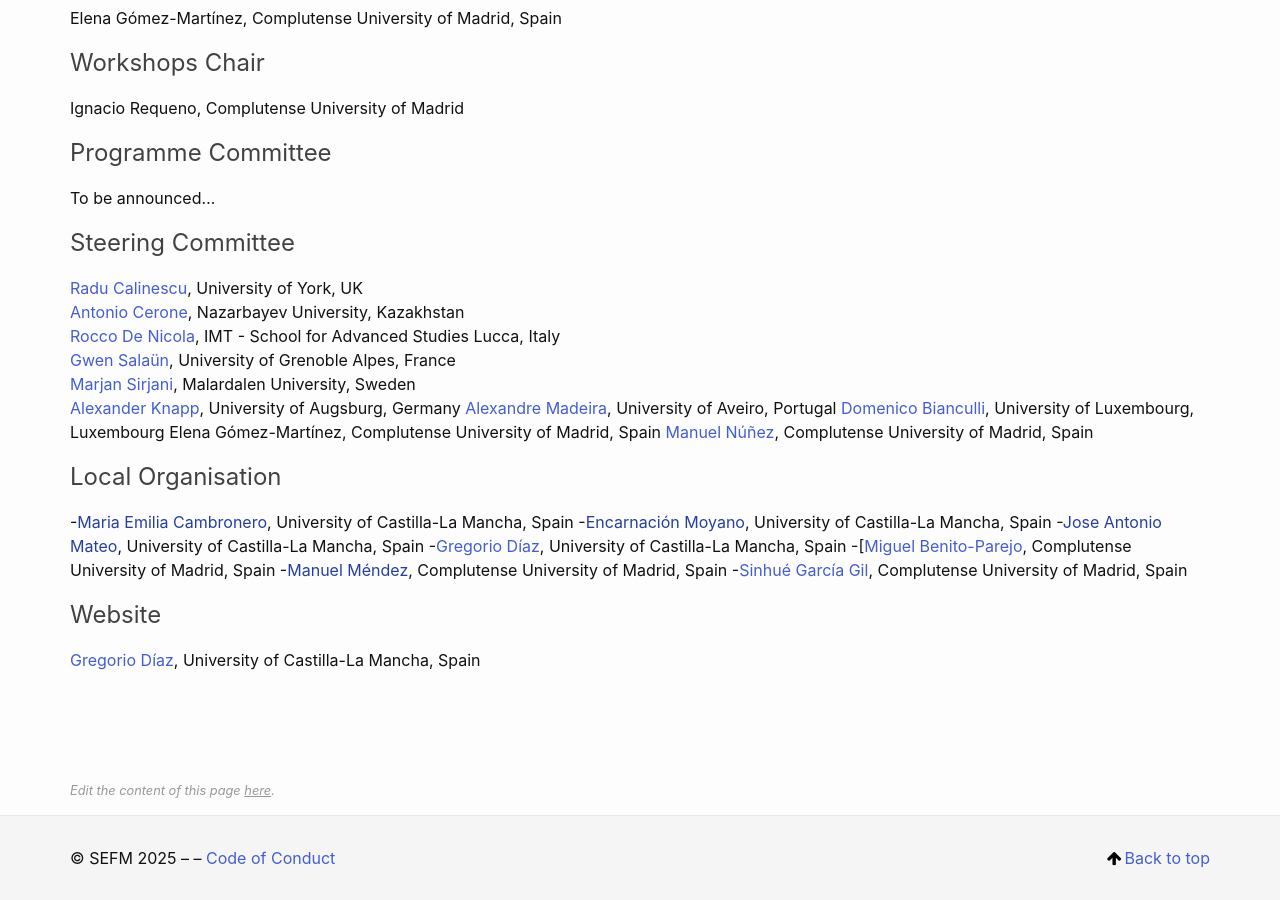
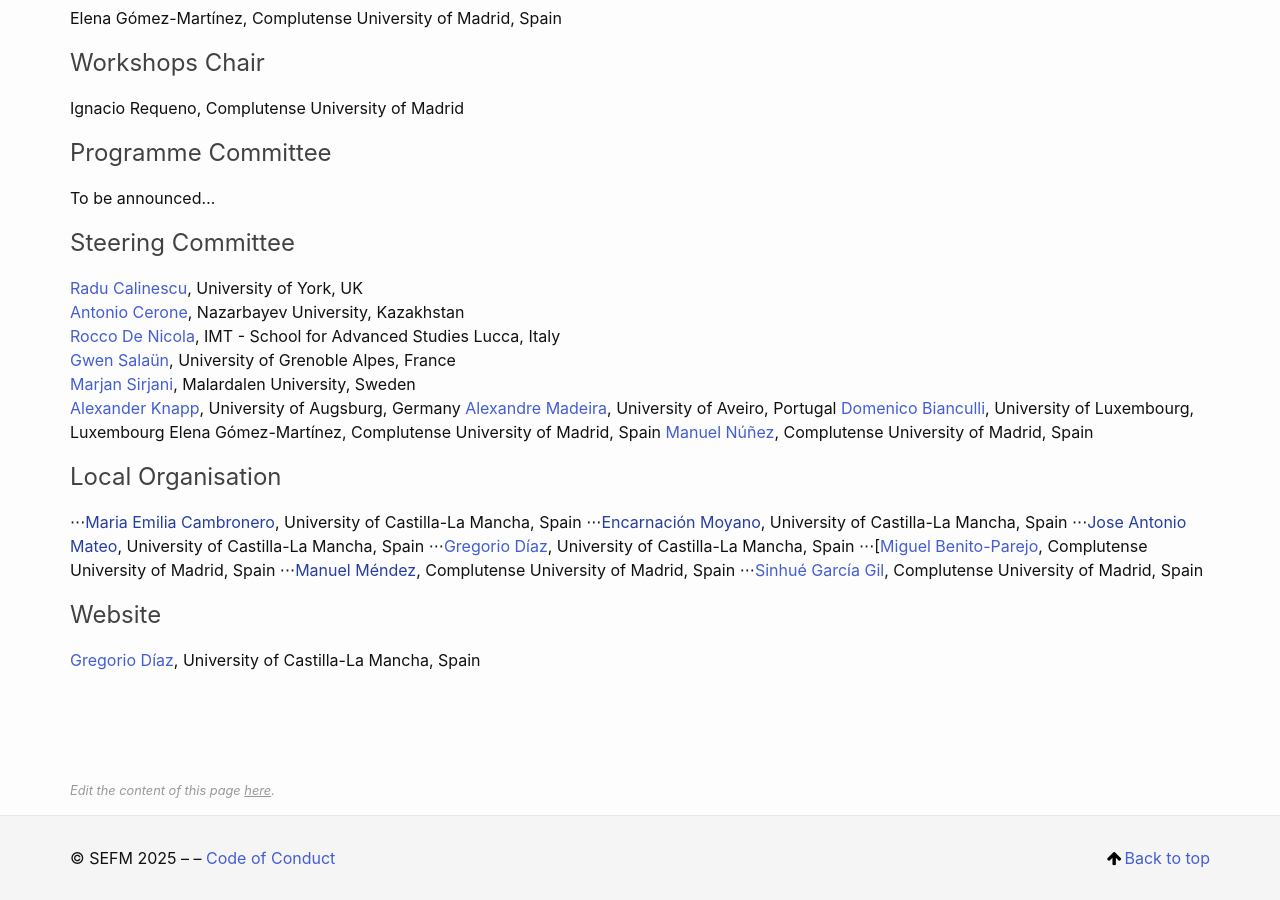
Before and after one commit to sefm-conference/2025, a Jekyll site: the page built from _pages/committees.md, in a window 1280 px wide and 900 px high, scrolled down 990 px. Built offline with Jekyll 4.4.1, drawn with Linux system fonts in a browser that asks for light colours.

```diff
--- a/_pages/committees.md
+++ b/_pages/committees.md
@@ -34,13 +34,13 @@ Elena Gómez-Martínez, Complutense University of Madrid, Spain
 [Manuel Núñez](https://antares.sip.ucm.es/manolo/), Complutense University of Madrid, Spain
 
 ## Local Organisation
--[Maria Emilia Cambronero](), University of Castilla-La Mancha, Spain
--[Encarnación Moyano](), University of Castilla-La Mancha, Spain
--[Jose Antonio Mateo](), University of Castilla-La Mancha, Spain
--[Gregorio Díaz](https://directorio.uclm.es/persona.aspx?cod=J4/W666fhV5Dgdj3hBKVxGU4VnuRezNS), University of Castilla-La Mancha, Spain
--[[Miguel Benito-Parejo](https://antares.sip.ucm.es/miguel), Complutense University of Madrid, Spain
--[Manuel Méndez](), Complutense University of Madrid, Spain
--[Sinhué García Gil](https://informatica.ucm.es/directorio/?id=39114), Complutense University of Madrid, Spain
+⋅⋅⋅[Maria Emilia Cambronero](), University of Castilla-La Mancha, Spain
+⋅⋅⋅[Encarnación Moyano](), University of Castilla-La Mancha, Spain
+⋅⋅⋅[Jose Antonio Mateo](), University of Castilla-La Mancha, Spain
+⋅⋅⋅[Gregorio Díaz](https://directorio.uclm.es/persona.aspx?cod=J4/W666fhV5Dgdj3hBKVxGU4VnuRezNS), University of Castilla-La Mancha, Spain
+⋅⋅⋅[[Miguel Benito-Parejo](https://antares.sip.ucm.es/miguel), Complutense University of Madrid, Spain
+⋅⋅⋅[Manuel Méndez](), Complutense University of Madrid, Spain
+⋅⋅⋅[Sinhué García Gil](https://informatica.ucm.es/directorio/?id=39114), Complutense University of Madrid, Spain
 
 
 ## Website
```
